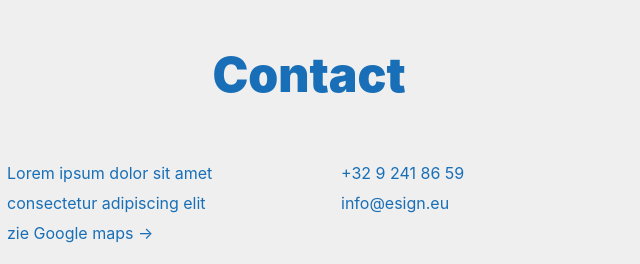
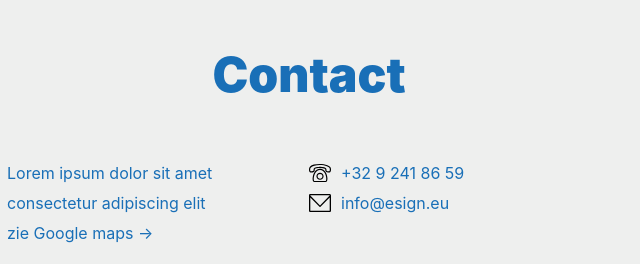
Before and after one commit to vgesteljasper/form, a website: page src/index.html in a window 1280 px wide. Shown: the top 264 px of the page, 331-971 px from the left. Drawn offline with nearby package versions, Linux system fonts and the light colour scheme; files that its build step writes are made by us from their sources; files whose address does not match are found by name.

Commit message:
updated paths yet again

```diff
--- a/src/css/main.css
+++ b/src/css/main.css
@@ -119,11 +119,11 @@ body {
 }
 
 .icon_phone {
-  background-image: url(svg/phone.svg);
+  background-image: url(../svg/phone.svg);
 }
 
 .icon_mail {
-  background-image: url(svg/mail.svg);
+  background-image: url(../svg/mail.svg);
 }
 
 .form__input {
```
Also changed, not shown: dist/css/main.min.css.
